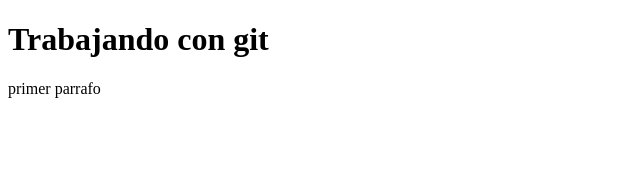
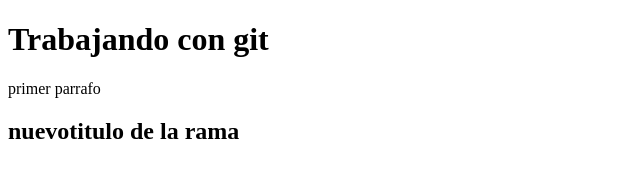
Before and after one commit to IveMery/clase5, a plain HTML site: page index.html in a window 1280 px wide. Shown: the whole page, without its empty margins (0-640 px from the left). Drawn offline with Linux system fonts and the light colour scheme.

Commit message:
nuevotitulo

```diff
--- a/index.html
+++ b/index.html
@@ -8,5 +8,6 @@
 <body>
     <h1>Trabajando con git</h1>
     <p>primer parrafo</p>
+    <h2>nuevotitulo de la rama</h2>
 </body>
 </html>
```
Also changed, not shown: index1.html (+1 -0 lines).
